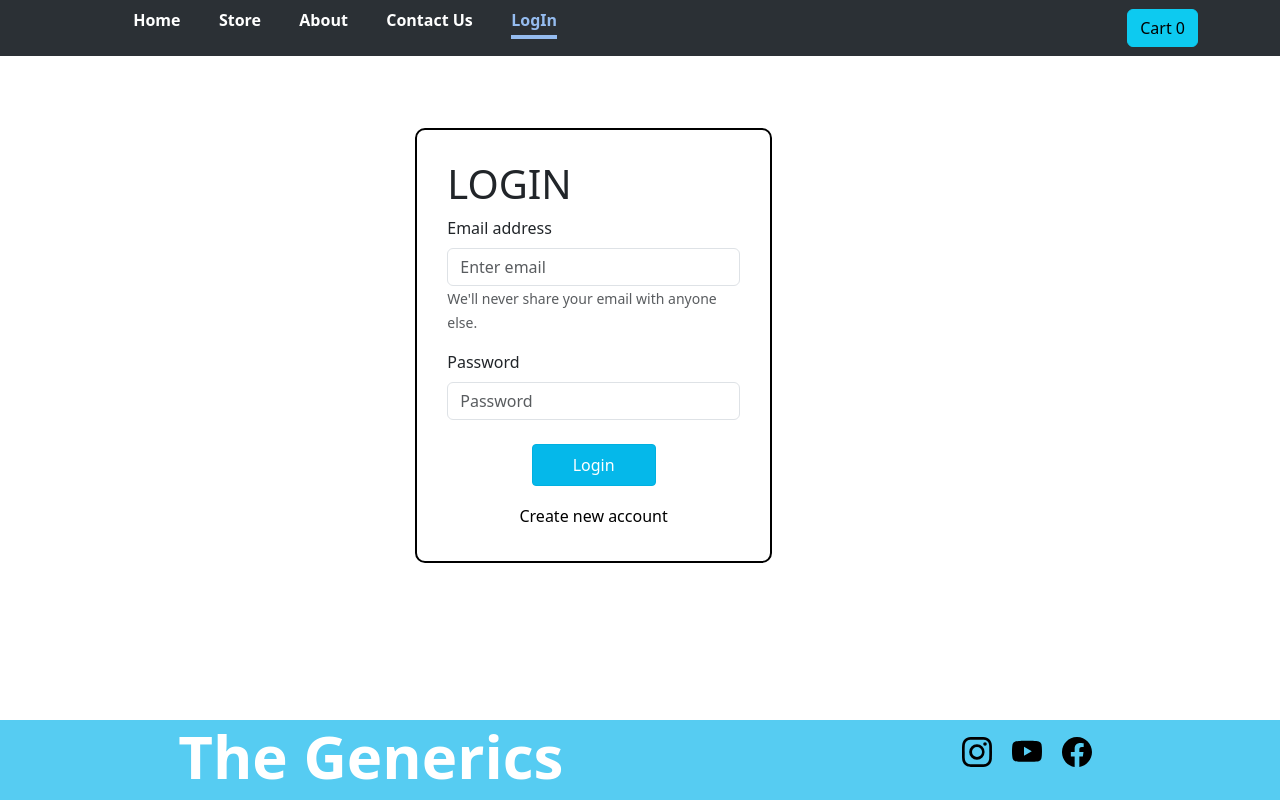
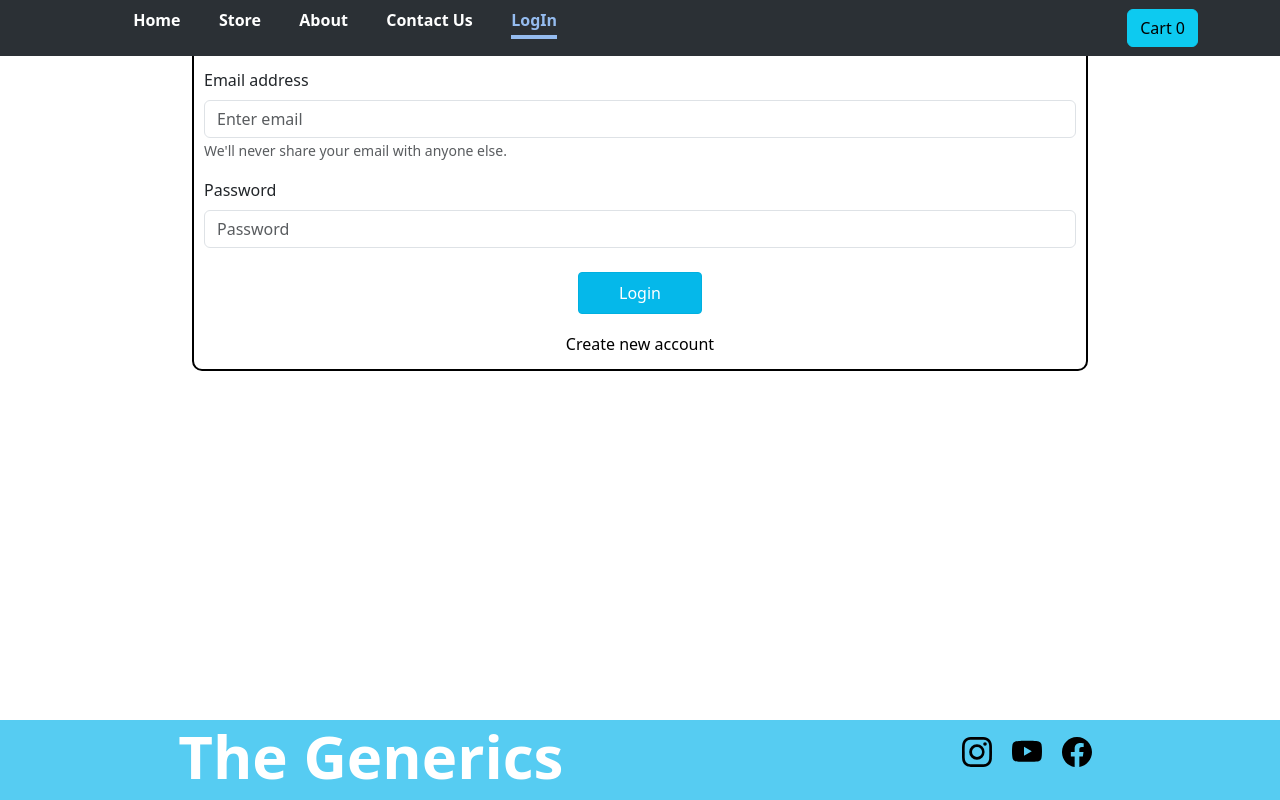
Before and after one commit to Fardeen2001/E-Commerce_React_app, a React (Create React App) app: page /AuthForm in a window 1280 px wide. Built offline with nearby package versions, Linux system fonts and the light colour scheme.

Commit message:
E-Commerce_React_app

```diff
--- a/src/Components/Auth/AuthForm.js
+++ b/src/Components/Auth/AuthForm.js
@@ -2,7 +2,6 @@ import React, { useContext, useRef, useState } from "react";
 import classes from "./AuthForm.module.css";
 import Form from "react-bootstrap/Form";
 import { Container } from "react-bootstrap";
-import Stack from "react-bootstrap/Stack";
 import Footer from "../Layout/Footer";
 import AuthContext from "../../ContextStore/auth-context";
 import { useNavigate } from "react-router-dom";
@@ -55,7 +54,7 @@ const AuthForm = () => {
   };
   return (
     <>
-      <Container
+      {/* <Container
         style={{
           width: "55rem",
           margin: "10% 0 5% 12%",
@@ -108,6 +107,54 @@ const AuthForm = () => {
             </div>
           </Form>
         </Stack>
+      </Container> */}
+      <Container
+        style={{
+          border: "2px solid black",
+          borderRadius: "10px",
+          padding: "10px",
+          width: "70vw",
+          height: "auto",
+        }}
+      >
+        <Form onSubmit={SubmitHandler}>
+          <h1>{isLogin ? "LOGIN" : "SIGNUP"}</h1>
+          <Form.Group className="mb-3" controlId="formBasicEmail">
+            <Form.Label>Email address</Form.Label>
+            <Form.Control
+              type="email"
+              placeholder="Enter email"
+              ref={emailInput}
+              required
+            />
+            <Form.Text className="text-muted">
+              We'll never share your email with anyone else.
+            </Form.Text>
+          </Form.Group>
+          <Form.Group className="mb-3" controlId="formBasicPassword">
+            <Form.Label>Password</Form.Label>
+            <Form.Control
+              type="password"
+              placeholder="Password"
+              ref={passwordInput}
+              required
+            />
+          </Form.Group>
+
+          <div className={classes.actions}>
+            {!isLoading && (
+              <button>{isLogin ? "Login" : "Create Account"}</button>
+            )}
+            {isLoading && <p>Sending request..</p>}
+            <button
+              type="button"
+              className={classes.toggle}
+              onClick={switchAuthModeHandler}
+            >
+              {isLogin ? "Create new account" : "Login with existing account"}
+            </button>
+          </div>
+        </Form>
       </Container>
       <Footer />
     </>
```
